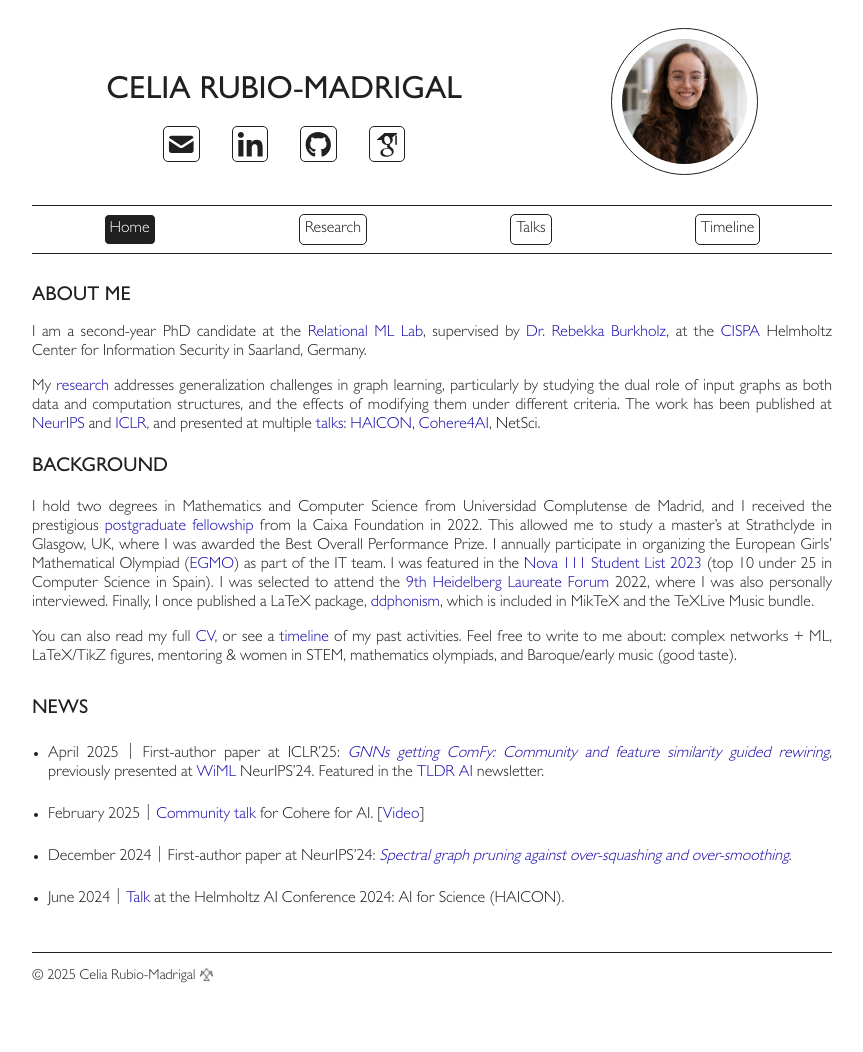
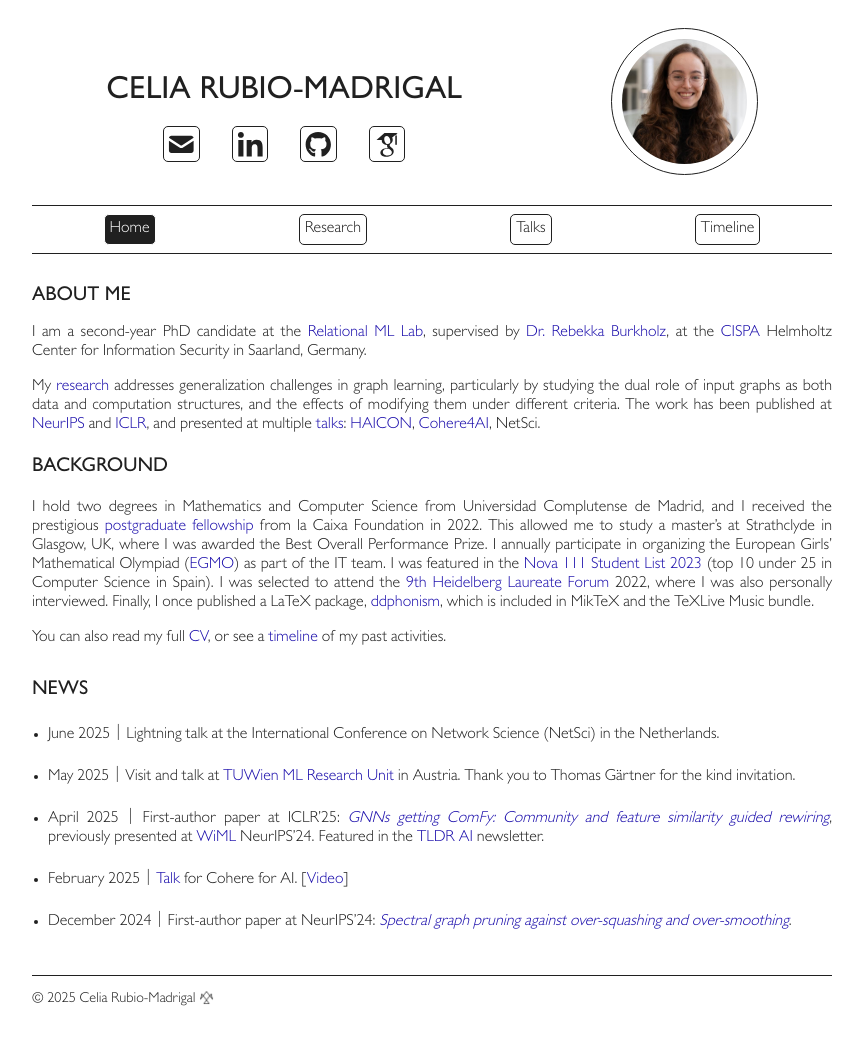
Before and after one commit to celrm/celrm.github.io, a Jekyll site: the page built from _pages/index.md, in a window 1280 px wide. Shown: the whole page, without its empty margins (208-1071 px from the left). Built offline with Jekyll 4.4.1, drawn with Linux system fonts in a browser that asks for light colours; before the commit the page ends 1029 px from its top, so only the background shows below that.

Commit message:
new events

```diff
--- a/_data/news.yml
+++ b/_data/news.yml
@@ -5,13 +5,18 @@ list:
   - date: June 2025
     type: [event]
     description: "Lightning talk at the International Conference on Network Science (NetSci) in the Netherlands."
+    new: true
+  - date: May 2025
+    type: [event]
+    description: "Visit and talk at [TUWien ML Research Unit](https://ml-tuw.github.io/ruml_seminar/) in Austria. Thank you to Thomas Gärtner for the kind invitation."
+    new: true
   - date: April 2025
     type: [publication]
     description: "First-author paper at ICLR'25: [*GNNs getting ComFy: Community and feature similarity guided rewiring*](https://openreview.net/forum?id=g6v09VxgFw), previously presented at [WiML](https://sites.google.com/wimlworkshop.org/wiml-2024/program) NeurIPS'24. Featured in the [TLDR AI](https://tldr.tech/ai/2025-02-11) newsletter."
     new: true
   - date: February 2025
     type: [event]
-    description: "[Community talk](https://cohere.com/events/cohere-for-ai-Celia-Rubio-Madrigal-2025) for Cohere for AI. [[Video](https://youtu.be/fw8VBEBdWQY)]"
+    description: "[Talk](https://cohere.com/events/cohere-for-ai-Celia-Rubio-Madrigal-2025) for Cohere for AI. [[Video](https://youtu.be/fw8VBEBdWQY)]"
     new: true
   - date: December 2024
     type: [publication]
@@ -20,7 +25,6 @@ list:
   - date: June 2024
     type: [event]
     description: "[Talk](https://eventclass.it/haic2024/scientific/external-program/session?s=S-05a) at the Helmholtz AI Conference 2024: AI for Science (HAICON)."
-    new: true
   - type: [leisure]
     description: "IT staff at the European Girls' Mathematical Olympiad ([EGMO](https://www.egmo.org/people/person933/)): Kosovo'25, Georgia'24, Slovenia'23."
 
--- a/_data/talks.yml
+++ b/_data/talks.yml
@@ -1,6 +1,9 @@
 list:
-- title: "Rewiring Graph Neural Networks: When less is more and structure matters."
+- title: "Rewiring Graph Neural Networks: Less is more and structure matters."
   events:
+  - place: "Research Seminar of the [TUWien Machine Learning Research Unit](https://ml-tuw.github.io/ruml_seminar/) in Vienna, Austria."
+    date: 27.05.25
+    type: talk
   - place: "[Cohere For AI](https://cohere.com/events/cohere-for-ai-Celia-Rubio-Madrigal-2025): Community Talks."
     date: 13.02.25
     url: https://youtu.be/fw8VBEBdWQY
--- a/_pages/index.md
+++ b/_pages/index.md
@@ -15,7 +15,7 @@ My <a href="/research/" target="_self">research</a> addresses generalization cha
 I hold two degrees in Mathematics and Computer Science from Universidad Complutense de Madrid, and I received the prestigious [postgraduate fellowship](https://becarios.fundacionlacaixa.org/en/celia-rubio-madrigal-B005794) from la Caixa Foundation in 2022. This allowed me to study a master's at Strathclyde in Glasgow, UK, where I was awarded the Best Overall Performance Prize.
 I annually participate in organizing the European Girls' Mathematical Olympiad ([EGMO](https://www.egmo.org/person933/)) as part of the IT team. I was featured in the [Nova 111 Student List 2023](https://www.novatalent.com/111/spain/student-list/2023) (top 10 under 25 in Computer Science in Spain). I was selected to attend the [9th Heidelberg Laureate Forum](https://scilogs.spektrum.de/hlf/hlff-spotlight-9th-hlf/) 2022, where I was also personally interviewed. Finally, I once published a LaTeX package, [ddphonism](https://ctan.org/pkg/ddphonism), which is included in MikTeX and the TeXLive Music bundle.
 
-You can also read my full [CV](/assets/pdf/RubioMadrigalCelia_cv.pdf), or see a <a href="/timeline/" target="_self">timeline</a> of my past activities. Feel free to write to me about: complex networks + ML, LaTeX/TikZ figures, mentoring & women in STEM, mathematics olympiads, and Baroque/early music (good taste).
+You can also read my full [CV](/assets/pdf/RubioMadrigalCelia_cv.pdf), or see a <a href="/timeline/" target="_self">timeline</a> of my past activities.
 
 ## News
 
```
Also changed, not shown: 1 other file.
